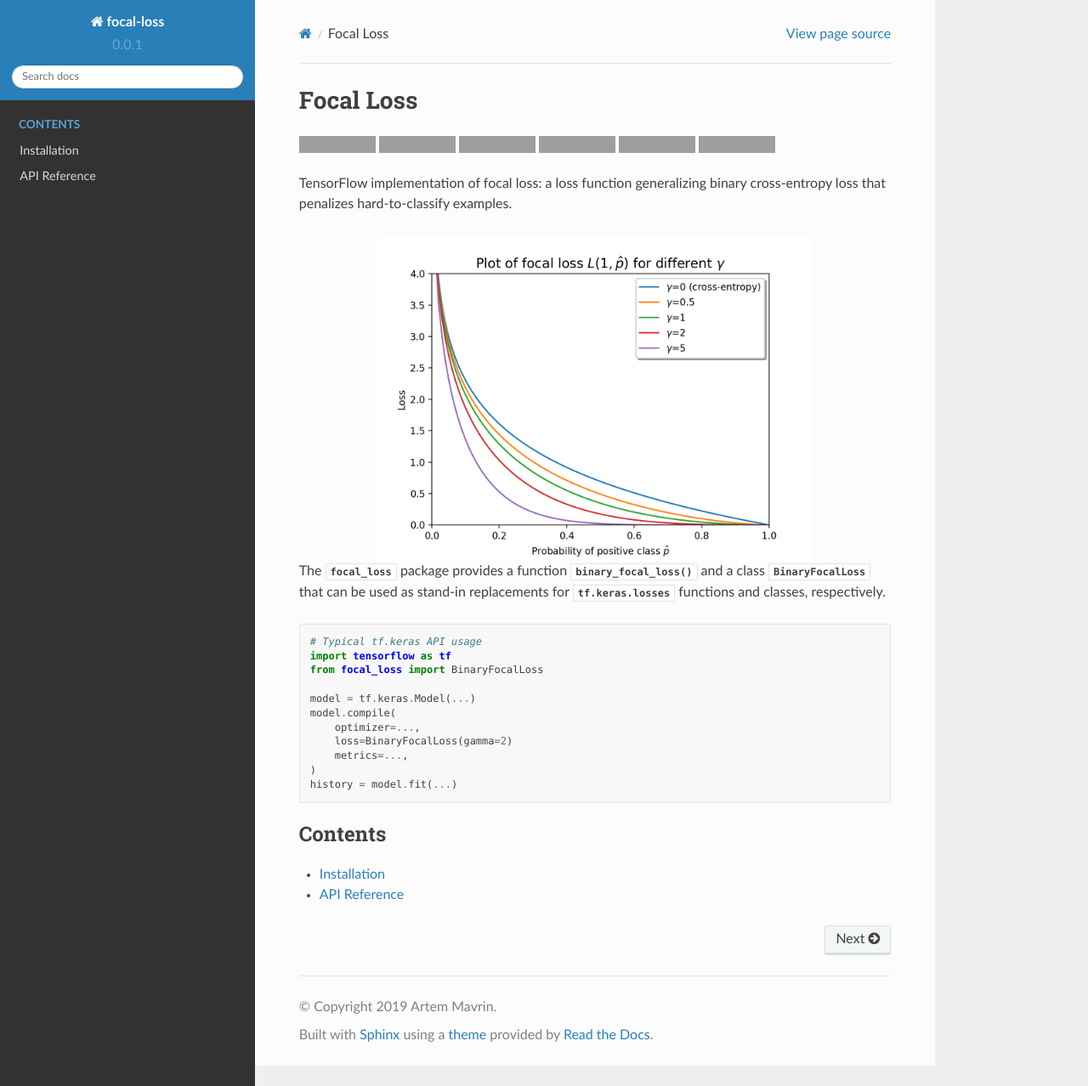
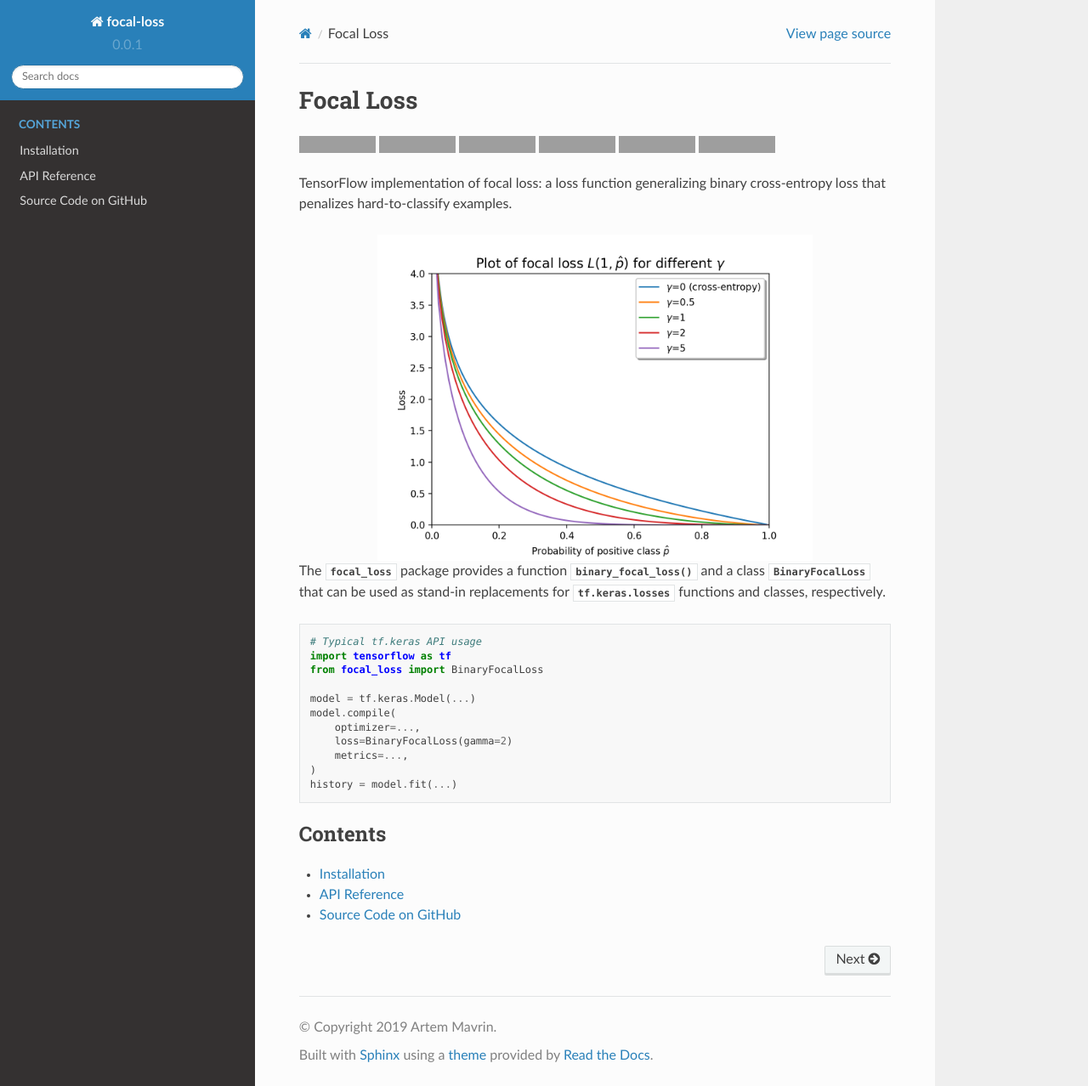
Before and after one commit to artemmavrin/focal-loss, a Sphinx documentation site: the page built from docs/source/index.rst, in a window 1280 px wide and 1278 px high. Shown: the whole window at 85% size. Built offline with Sphinx 7.4.7 and the Read the Docs theme 2.0.0, drawn with Linux system fonts in a browser that asks for light colours; grey boxes are pictures that could not be loaded.

Commit message:
Added link to source code

```diff
--- a/docs/source/index.rst
+++ b/docs/source/index.rst
@@ -59,3 +59,4 @@ for :mod:`tf.keras.losses` functions and classes, respectively.
 
     install
     api
+    Source Code on GitHub <https://github.com/artemmavrin/focal-loss>
```
